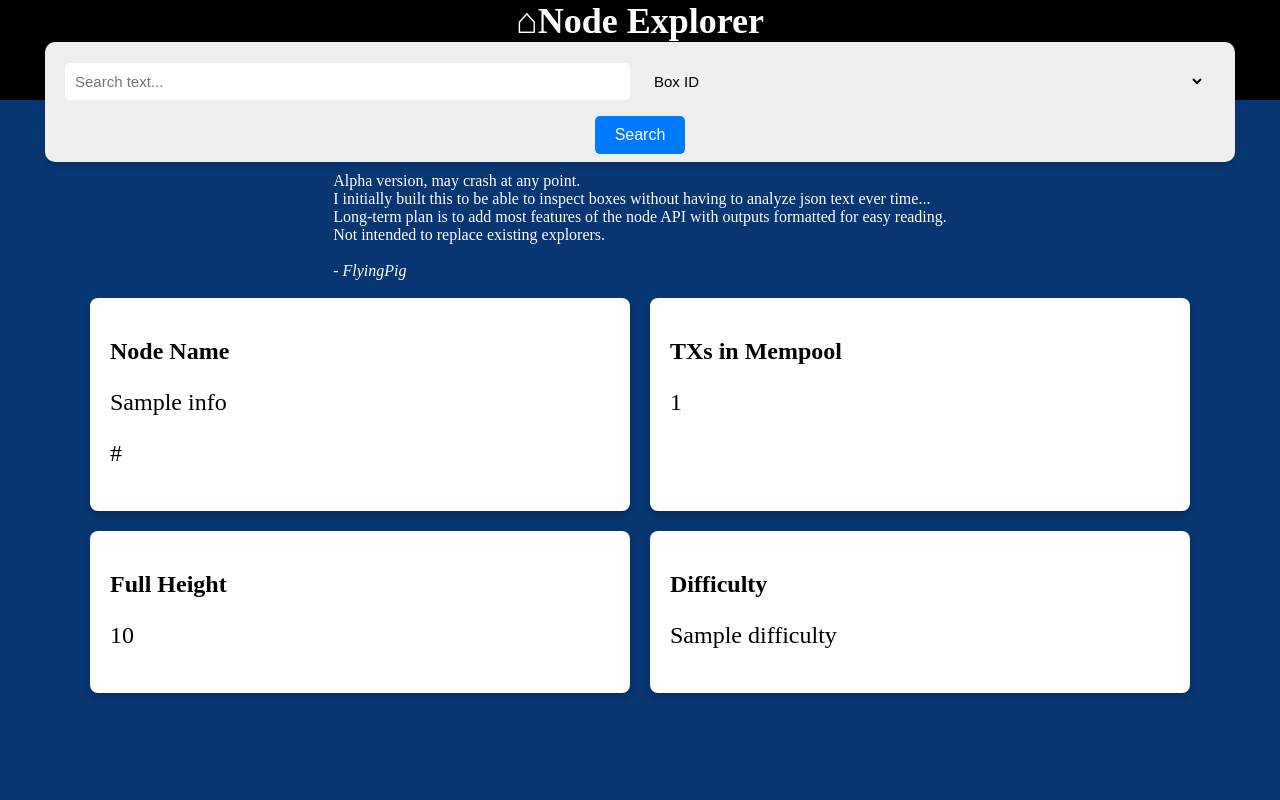
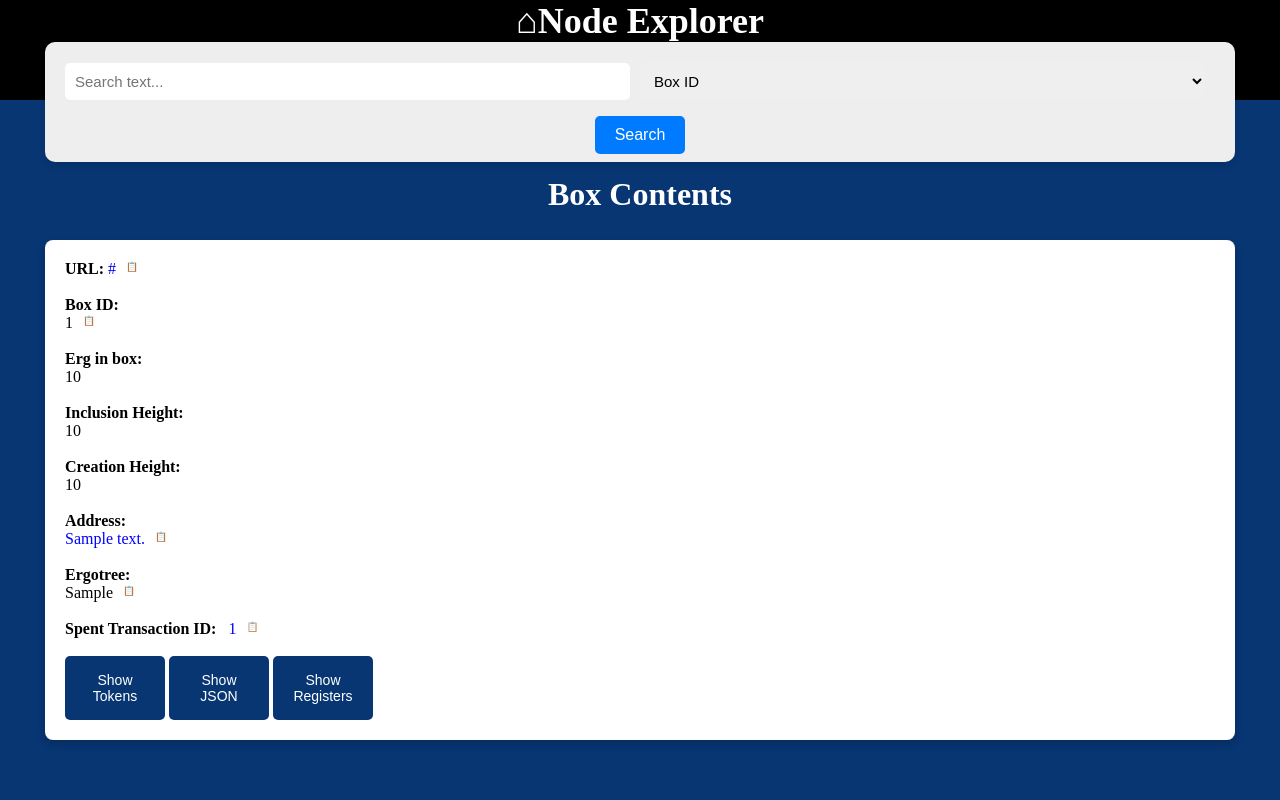
Before and after one commit to FlyingPig69/Ergo-node-explorer, a Flask app: template api/templates/index.html in a window 1280 px wide. Run offline with Flask 3, Linux system fonts and the light colour scheme; the template is opened without the code that fills it: most values are stand-ins (such as "Sample title", 1, 10 or a date in 2020).

Commit message:
add creation height

```diff
--- a/api/templates/index.html
+++ b/api/templates/index.html
@@ -1,55 +1,15 @@
 <!DOCTYPE html>
 <html lang="en">
+
 <head>
     <meta charset="UTF-8">
     <meta name="viewport" content="width=device-width, initial-scale=1.0">
-    <link rel="stylesheet" href="{{ url_for('static', filename='css/style_sheet.css') }}" />
-    <style>
-        body {
-            margin: 0; /* Remove default margin to ensure the border spans the entire width */
-        }
+    <link rel="stylesheet" href="{{ url_for('static', filename='css/style_sheet.css') }}"/>
+    <title>Blockchain Box Information</title>
+</head>
 
+<body>
 
-
-        .container {
-            margin-top: 100px; /* Add margin to the container to prevent overlap with the border */
-        }
-
-        .logo {
-            height: 100%; /* Make sure the logo takes the full height of the header */
-        }
-
-        .card-container {
-            margin-top: 100px;
-            text-align: center;
-            justify-content: center;
-            max-width: 400px;
-            width: 400px;
-            margin: 0 auto; /* Add this line to center the container horizontally */
-            display: grid;
-            grid-template-columns: repeat(2, 1fr);
-            gap: 20px;
-        }
-
-        .card {
-            justify-content: center;
-            max-width: 500px;
-            width: 500px;
-            margin: 0 auto; /* Add this line to center the container horizontally */
-            display: grid;
-            grid-template-columns: repeat(2, 1fr);
-            gap: 20px;
-            box-shadow: 1 4px 6px rgba(0, 0, 0, 0.5);
-        }
-
-        .card-text {
-            font-size: 24px;
-        }
-
-
-    </style>
-</head>
-<body>
        <div class="header">
         <b><a target="_self" href="{{flask_url}}"  style="color:white;">
         ⌂Node Explorer</a>
@@ -71,53 +31,147 @@
     </div> <!-- Black border/header -->
 
     <div class="container">
+        <h1 class="text-center">Box Contents</h1>
+        <div class="card">
+
+            <strong>URL:</strong>
+            <span id="boxId"><a href="{{ url }}">{{ url }}</span></a>
+            <button onclick="copyToClipboard('boxId')" class="clipboard-icon">📋</button><br><br>
 
 
-<div class="white-text">
-  <br><br><br><br>
-  Alpha version, may crash at any point. <br>
-I initially built this to be able to inspect boxes without having to analyze json text ever time...<br>
-    Long-term plan is to add most features of the node API with outputs formatted for easy reading. <br>
-    Not intended to replace existing explorers.<br><br>
-    <i>- FlyingPig</i>
+            <strong>Box ID:</strong><br>
+            <span id="boxId">{{ box_data.boxId }}</span>
+            <button onclick="copyToClipboard('boxId')" class="clipboard-icon">📋</button><br><br>
 
-  <br><br>
+            <strong>Erg in box:</strong><br>
+            <span id="boxId">{{ (box_data.value/1000000000) }}</span><br><br>
+
+            <strong>Inclusion Height:</strong><br>
+            {{ box_data.inclusionHeight }}<br><br>
+
+            <strong>Creation Height:</strong><br>
+            {{ box_data.creationHeight }}<br><br>
+
+            <strong>Address:</strong><br>
+            <a href="https://explorer.ergoplatform.com/en/addresses/{{ box_data.address }}" id="address">{{ box_data.address }}</a>
+            <button onclick="copyToClipboard('address')" class="clipboard-icon">📋</button><br><br>
+
+            <strong>Ergotree:</strong><br>
+            <span id="ergoTree">{{ box_data.ergoTree }}</span>
+            <button onclick="copyToClipboard('ergoTree')" class="clipboard-icon">📋</button><br><br>
+
+            <strong>Spent Transaction ID:</strong>&nbsp;&nbsp; <span id="transactionId"><a
+                    href="{{ url_for('transaction_details', transaction_id=box_data.spentTransactionId) }}">{{ box_data.spentTransactionId }}</a></span>
+            <button onclick="copyToClipboard('transactionId')" class="clipboard-icon">📋</button><br>
+            <br>
+            {% if asset_details %}
+            <button class="toggle-assets" onclick="toggleAssets()">Show Tokens</button>
+            <button class="toggle-assets" onclick="toggleJson()">Show JSON</button>
+            <button class="toggle-assets" onclick="toggleRegisters()">Show Registers</button>
+            <div id="assets" style="display: none;">
+                <br>
+                {% if asset_details|length > 0 %}
+                <table>
+                    <thead>
+                        <tr>
+                            <th class="token-id">Token ID</th>
+                            <th class="token-name">Token Name</th>
+                            <th class="token-amount">Amount</th>
+                        </tr>
+                    </thead>
+                    <tbody>
+                        {% for asset in asset_details %}
+                        <tr>
+                            <td class="token-id"><span id="tokenId{{ asset.token_id }}">{{ asset.token_id }}</span>
+                                <button onclick="copyToClipboard('tokenId{{ asset.token_id }}')" class="clipboard-icon">📋</button></td>
+                            <td class="token-name"><b>{{ asset.token_name }}</b><br>
+                                <button class="toggle-description"
+                                    onclick="toggleDescription(this)">Description</button>
+                                <div class="description">{{ asset.description }}</div>
+                            </td>
+                            <td>{{ asset.amount }}</td>
+                        </tr>
+                        {% endfor %}
+                    </tbody>
+                </table>
+                {% else %}
+                <p>No assets in this box.</p>
+                {% endif %}
+                {% endif %}
             </div>
-
-        <div class="card-container">
-            <div class="card">
-                <div class="card-body">
-                    <h2 class="card-title"><b>Node Name</b></h2>
-                    <p class="card-text">{{ info_data.name }}</p>
-                    <p class="card-text">{{ base_url }}</p>
+            <div id="registers" style="display: none;">
+                {% if box_data.additionalRegisters %}
+                <h3>Additional Registers</h3>
+                {% if box_data.additionalRegisters|length > 0 %}
+                <ul>
+                    {% for key, value in box_data.additionalRegisters.items() %}
+                    <li><strong>{{ key }}:</strong> {{ value }}</li>
+                    {% endfor %}
+                </ul>
+                {% else %}
+                <p>No additional registers in this box.</p>
+                {% endif %}
+                {% endif %}
             </div>
+            <div id="json" style="display: none;">
+                <pre>{{ box_json }}</pre>
             </div>
-            <!-- Card for Unconfirmed Count -->
-            <div class="card">
-                <div class="card-body">
-                    <h2 class="card-title"><b>TXs in Mempool</b></h2>
-                    <p class="card-text">{{ info_data.unconfirmedCount }}</p>
         </div>
     </div>
 
-            <!-- Card for Full Height -->
-            <div class="card">
-                <div class="card-body">
-                    <h2 class="card-title"><b>Full Height</b></h2>
-                    <p class="card-text">{{ info_data.fullHeight }}</p>
-                </div>
-            </div>
+    <script>
+        function toggleDescription(button) {
+            var description = button.nextElementSibling;
+            description.style.display = (description.style.display === 'none' || description.style.display === '') ? 'block' : 'none';
+            button.textContent = (description.style.display === 'none' || description.style.display === '') ? 'Description' : 'Hide';
+        }
 
-            <div class="card">
-                <div class="card-body">
-                    <h2 class="card-title"><b>Difficulty</b></h2>
-                    <p class="card-text">{{ info_data.difficulty }}</p>
-                </div>
-            </div>
-        </div>
-    </div> <!-- Close the container div here -->
+        function copyToClipboard(elementId) {
+            var textToCopy = document.getElementById(elementId).innerText;
+            var dummy = document.createElement("textarea");
+            document.body.appendChild(dummy);
+            dummy.value = textToCopy;
+            dummy.select();
+            document.execCommand("copy");
+            document.body.removeChild(dummy);
+        }
 
-    <script>
+        function toggleAssets() {
+            var assetsSection = document.getElementById("assets");
+            var button = document.querySelector(".toggle-assets");
+            if (assetsSection.style.display === 'none' || assetsSection.style.display === '') {
+                assetsSection.style.display = 'block';
+                button.textContent = 'Hide Tokens';
+            } else {
+                assetsSection.style.display = 'none';
+                button.textContent = 'Show Tokens';
+            }
+        }
+
+        function toggleJson() {
+            var jsonSection = document.getElementById("json");
+            var jsonButton = document.querySelectorAll(".toggle-assets")[1]; // Select the second button
+            if (jsonSection.style.display === 'none' || jsonSection.style.display === '') {
+                jsonSection.style.display = 'block';
+                jsonButton.textContent = 'Hide JSON';
+            } else {
+                jsonSection.style.display = 'none';
+                jsonButton.textContent = 'Show JSON';
+            }
+        }
+
+        function toggleRegisters() {
+            var jsonSection = document.getElementById("registers");
+            var jsonButton = document.querySelectorAll(".toggle-assets")[2]; // Select the third button
+            if (jsonSection.style.display === 'none' || jsonSection.style.display === '') {
+                jsonSection.style.display = 'block';
+                jsonButton.textContent = 'Hide Registers';
+            } else {
+                jsonSection.style.display = 'none';
+                jsonButton.textContent = 'Show Registers';
+            }
+        }
+
    function validateForm() {
         var searchText = document.getElementById('search_text').value;
 
@@ -131,6 +185,24 @@ I initially built this to be able to inspect boxes without having to analyze jso
         return true;
     }
 
+function openLinksInNewTab() {
+    var links = document.getElementsByTagName('a');
+    for (var i = 0; i < links.length; i++) {
+        // Check if the link should be excluded from opening in a new tab
+        var shouldExclude = links[i].classList.contains('exclude-new-tab');
+
+        // Set the target attribute only if it's not an excluded link
+        if (!shouldExclude) {
+            links[i].setAttribute('_self');
+        }
+    }
+}
+
+// Run the function when the page has finished loading
+window.onload = openLinksInNewTab;
+
     </script>
+
 </body>
+
 </html>
```
Lines whose indentation alone changed are shown as unchanged.
